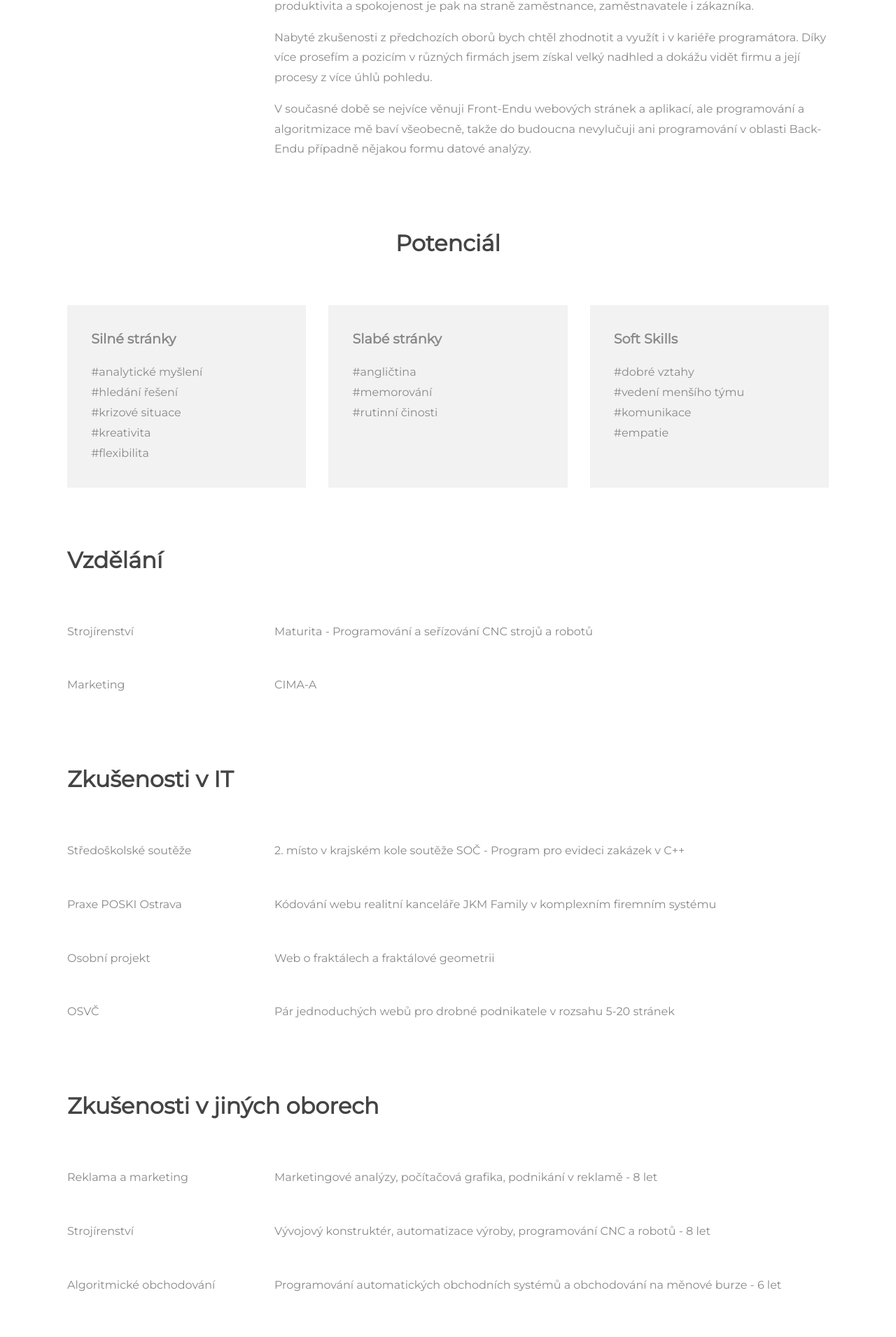
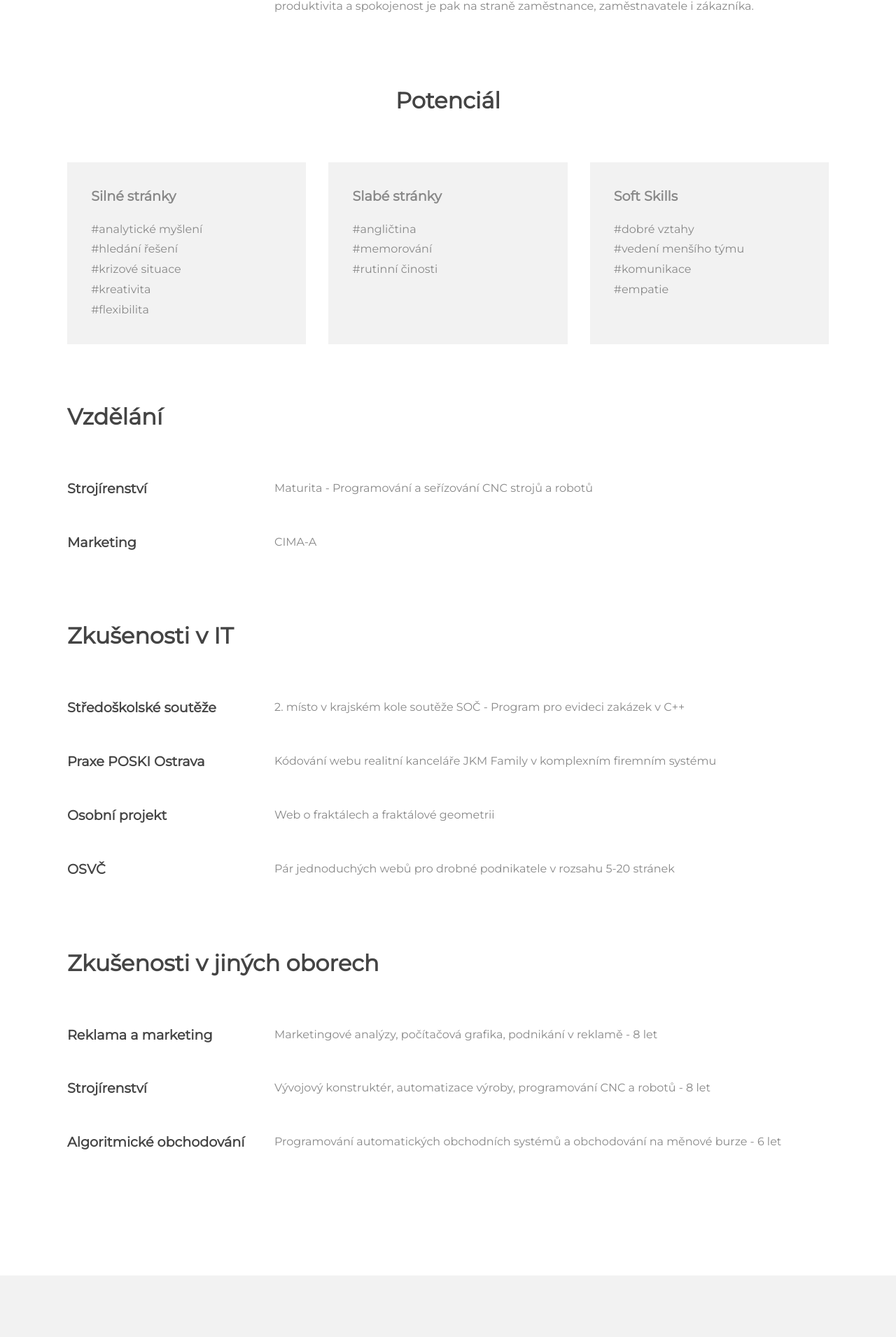
Before and after one commit to petrzabransky/petrzabransky, a React (Create React App) app: page / in a window 1280 px wide. Shown: the part 3696-5607 px from the top of the page at 70% size. Built offline with nearby package versions, Linux system fonts and the light colour scheme.

Commit message:
Update About Text

```diff
--- a/src/components/block/about/About.tsx
+++ b/src/components/block/about/About.tsx
@@ -22,23 +22,15 @@ const About = ({ id }: Props) => {
 						</div>
 						<div>
 							<p>
-								Na začátku své kariéry jsem pracoval v oblasti počítačové grafiky, reklamy a marketingu. Nutkání hledat ve všem systém a logiku mě pak přivedlo k techničtějšímu oboru do strojírenství, kde jsem se  věnoval práci vývovojového konstruktéra a automatizaci výrobních procesů.
+								Na začátku své kariéry jsem pracoval v oblasti počítačové grafiky, reklamy a marketingu. Nutkání hledat ve všem systém a logiku mě pak přivedlo k techničtějšímu oboru do strojírenství, kde jsem se věnoval práci vývovojového konstruktéra a automatizaci výrobních procesů.
 							</p>
 
 							<p>
-								Další  krok k programování jsem udělal, když mě v třetí fázi kariéry zaujalo algoritmické obchodování na měnové burze a programování automatických obchodních systémů, kterému jsem se dalších několik let úspěšně věnoval jako Full Time Trader.
+								Další krok k programování jsem udělal, když mě zaujalo algoritmické obchodování na měnové burze a programování automatických obchodních systémů, kterému jsem se dalších několik let úspěšně věnoval jako Full Time Trader.
 							</p>
 
 							<p>
-								Nyní bych chtěl  spojit příjemné s užitečným a začít se programování věnovat naplno profesionálně.  Když se člověk živí svým koníčkem, dává do práce daleko více energie.  Rychle roste profesionalita i produktivita a spokojenost je pak na straně zaměstnance, zaměstnavatele i zákazníka.
-							</p>
-
-							<p>
-								Nabyté zkušenosti z předchozích oborů bych chtěl zhodnotit a využít i v kariéře programátora. Díky více prosefím a pozicím v různých firmách jsem získal velký nadhled a dokážu vidět firmu a její procesy z více úhlů pohledu.
-							</p>
-
-							<p>
-								V současné době se nejvíce věnuji Front-Endu webových stránek a aplikací, ale programování a algoritmizace mě baví všeobecně, takže do budoucna nevylučuji ani programování v oblasti Back-Endu případně nějakou formu datové analýzy.
+								Nyní bych chtěl spojit příjemné s užitečným a začít se programování věnovat naplno profesionálně. Když se člověk živí svým koníčkem, dává do práce daleko více energie. Rychle roste profesionalita i produktivita a spokojenost je pak na straně zaměstnance, zaměstnavatele i zákazníka.
 							</p>
 						</div>
 					</Grid>
@@ -77,9 +69,9 @@ const About = ({ id }: Props) => {
 				<Container>
 					<h3 className="heading heading--header">Vzdělání</h3>
 					<Grid col={"1vs3"}>
-						<p>Strojírenství</p>
+						<h4 className="heading heading--title">Strojírenství</h4>
 						<p>Maturita - Programování a seřízování CNC strojů a robotů</p>
-						<p>Marketing</p>
+						<h4 className="heading heading--title">Marketing</h4>
 						<p>CIMA-A</p>
 					</Grid>
 				</Container >
@@ -89,16 +81,16 @@ const About = ({ id }: Props) => {
 				<Container>
 					<h3 className="heading heading--header">Zkušenosti v IT</h3>
 					<Grid col={"1vs3"}>
-						<p>Středoškolské soutěže</p>
+						<h4 className="heading heading--title">Středoškolské soutěže</h4>
 						<p>2. místo v krajském kole soutěže SOČ - Program pro evideci zakázek v C++</p>
 
-						<p>Praxe POSKI Ostrava</p>
+						<h4 className="heading heading--title">Praxe POSKI Ostrava</h4>
 						<p>Kódování webu realitní kanceláře JKM Family v komplexním firemním systému</p>
 
-						<p>Osobní projekt</p>
+						<h4 className="heading heading--title">Osobní projekt</h4>
 						<p>Web o fraktálech a fraktálové geometrii</p>
 
-						<p>OSVČ</p>
+						<h4 className="heading heading--title">OSVČ</h4>
 						<p>Pár jednoduchých webů pro drobné podnikatele v rozsahu  5-20 stránek</p>
 					</Grid>
 				</Container>
@@ -108,13 +100,13 @@ const About = ({ id }: Props) => {
 				<Container>
 					<h3 className="heading heading--header">Zkušenosti v jiných oborech</h3>
 					<Grid col={"1vs3"}>
-						<p>Reklama a marketing</p>
+						<h4 className="heading heading--title">Reklama a marketing</h4>
 						<p>Marketingové analýzy, počítačová grafika, podnikání v reklamě - 8 let</p>
 
-						<p>Strojírenství</p>
+						<h4 className="heading heading--title">Strojírenství</h4>
 						<p>Vývojový konstruktér, automatizace výroby, programování CNC a robotů - 8 let</p>
 
-						<p>Algoritmické obchodování</p>
+						<h4 className="heading heading--title">Algoritmické obchodování</h4>
 						<p>Programování automatických obchodních systémů a obchodování na měnové burze - 6 let</p>
 					</Grid>
 				</Container>
```
